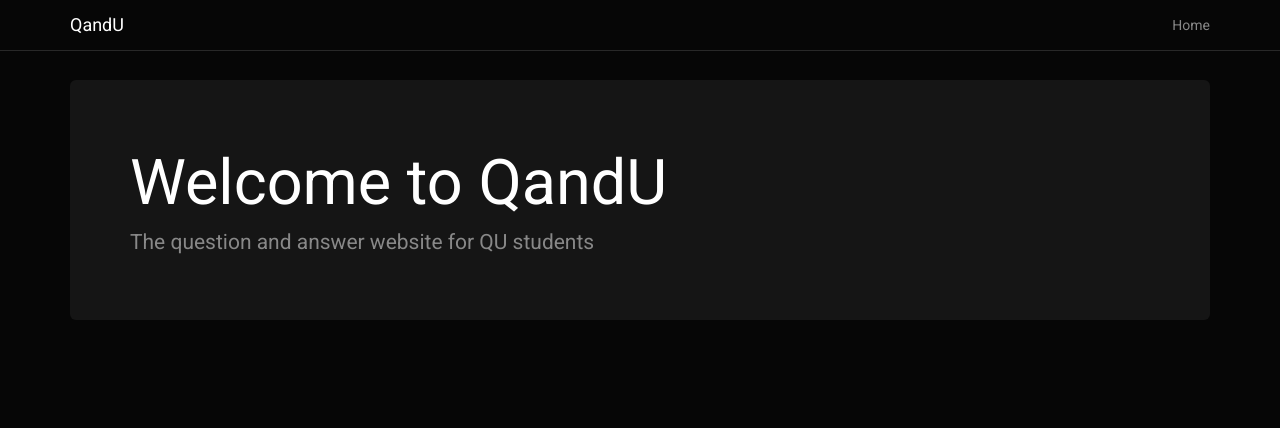
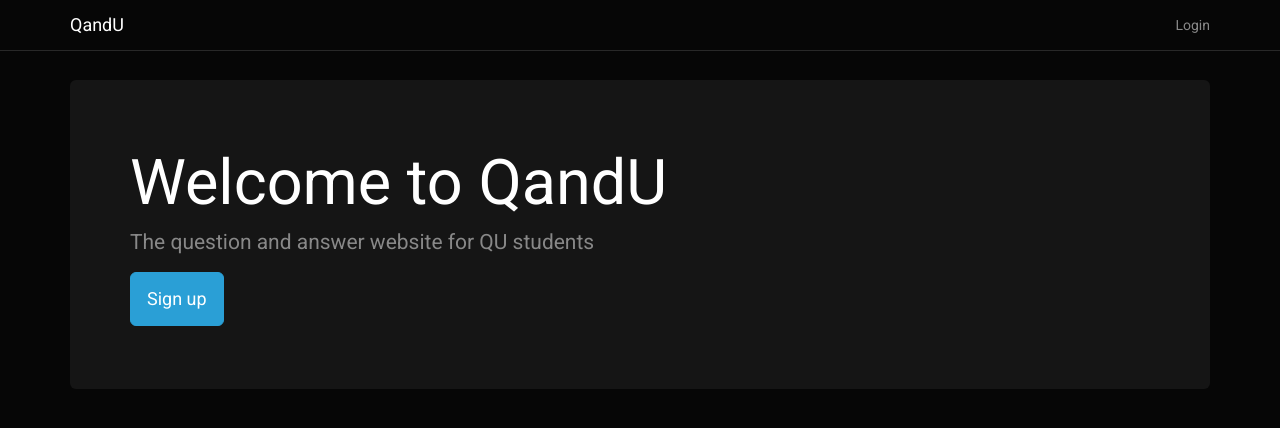
Before and after one commit to szdzialo/Final, a Django app: page / in a window 1280 px wide. Shown: the top 428 px of the page. Run offline with Django 3.2, Linux system fonts and the light colour scheme; some libraries are stand-ins or nearby versions.

Commit message:
Add user authentication

```diff
--- a/Final/settings.py
+++ b/Final/settings.py
@@ -35,6 +35,8 @@ ALLOWED_HOSTS = []
 # Application definition
 
 INSTALLED_APPS = [
+        'registration',
+        'django.contrib.sites',
     'django.contrib.admin',
     'django.contrib.auth',
     'django.contrib.contenttypes',
@@ -133,3 +135,6 @@ USE_TZ = True
 STATIC_URL = '/static/'
 STATICFILES_DIRS = (os.path.join(MAIN_DIR, 'static'),)
 STATIC_ROOT = 'staticfiles'
+LOGIN_URL = '/user/login'
+LOGIN_REDIRECT_URL ='/'
+SITE_ID = 1
--- a/core/urls.py
+++ b/core/urls.py
@@ -3,4 +3,6 @@ from .views import *
 
 urlpatterns = patterns('',
                        url(r'^$', Home.as_view(), name='home'),
+                       url(r'^user/', include('registration.backends.simple.urls')),
+                       url(r'^user/', include('django.contrib.auth.urls')),
                        )
--- a/requirements.txt
+++ b/requirements.txt
@@ -2,6 +2,8 @@ Django==1.9
 argparse==1.2.1
 dj-database-url==0.3.0
 dj-static==0.0.6
+django-registration==2.0.3
+django-registration-redux==1.2
 django-toolbelt==0.0.1
 gunicorn==19.4.1
 psycopg2==2.6.1
--- a/templates/base.html
+++ b/templates/base.html
@@ -23,7 +23,11 @@
             </div>
             <div id="navbar" class="navbar-collapse collapse">
                 <ul class="nav navbar-nav navbar-right">
-                  <li><a href="#">Home</a></li>
+                  {% if user.is_authenticated %}
+                        <li><a href="{% url 'auth_logout' %}">Logout</a></li>
+                        {% else %}
+                        <li><a href="{% url 'auth_login' %}">Login</a></li>
+                        {% endif %}
                 </ul>
             </div>
         </div>
--- a/templates/home.html
+++ b/templates/home.html
@@ -1,7 +1,14 @@
 {% extends "base.html" %}
 {% block content %}
+{% if user.is_authenticated %}
+<div class="jumbotron">
+        <h1>Welcome back!></h1>
+</div>
+{% else %}
 <div class="jumbotron">
         <h1>Welcome to QandU</h1>
         <p>The question and answer website for QU students</p>
+        <p><a class="btn btn-lg btn-primary" href="{% url 'registration_register' %}">Sign up</a></p>
 </div>
+{% endif %}
 {% endblock %}
```
